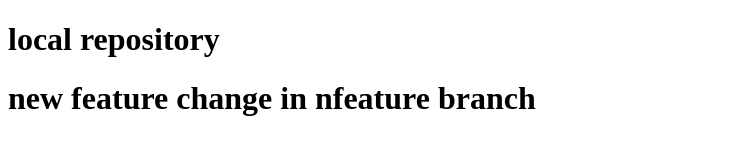
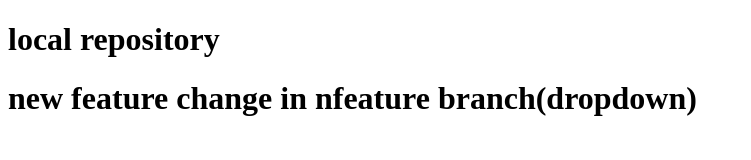
Before and after one commit to lazbasheikh-creator/localRepo, a plain HTML site: page index.html in a window 1280 px wide. Shown: the whole page, without its empty margins (0-751 px from the left). Drawn offline with Linux system fonts and the light colour scheme.

```diff
--- a/index.html
+++ b/index.html
@@ -7,8 +7,6 @@
 </head>
 <body>
    <h1> local repository</h1>
-   <h1> new feature change in nfeature branch
-
-   </h1>
+   <h1> new feature change in nfeature branch(dropdown)</h1>
 </body>
 </html>
```
